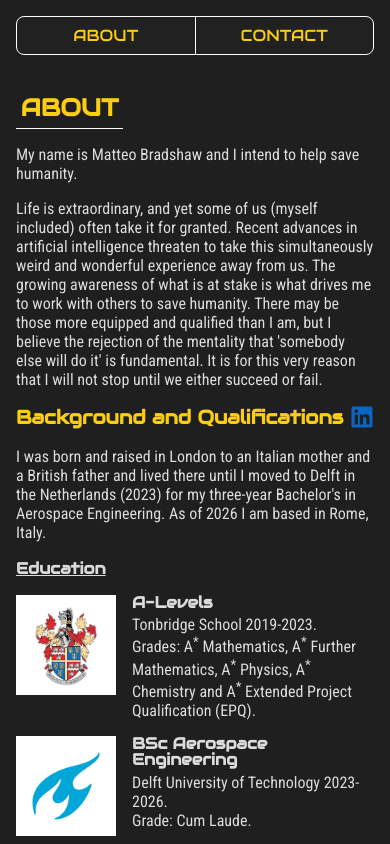
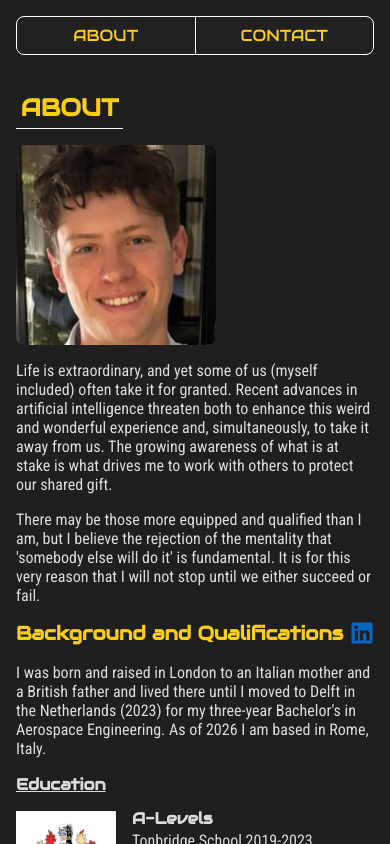
Before and after one commit to Nullity75/matteobradshaw.github.io, a React (Vite) app: page / in a window 390 px wide. Shown: the top 844 px of the page. Built offline with nearby package versions, Linux system fonts and the light colour scheme.

Commit message:
Improved About Page

```diff
--- a/src/pages/About.css
+++ b/src/pages/About.css
@@ -38,3 +38,17 @@
     width: 90%;
     height: 90%;
 }
+
+.profile-photo {
+    float: left;
+    width: 200px;
+    margin: 0 24px 16px 0;
+    border-radius: 8px;
+}
+
+@media (max-width: 635px) {
+  .profile-photo{
+    float: none;
+    display: block;
+  }
+}
--- a/src/pages/About.jsx
+++ b/src/pages/About.jsx
@@ -10,6 +10,7 @@
 import javascriptIcon from '../images/javascript.svg';
 import html5Logo from '../images/HTML5_logo_and_wordmark.svg.webp';
 import css3Logo from '../images/CSS3_logo_and_wordmark.svg.webp';
+import mePhoto from '../images/Me.jpeg'
 
 const education = [
     {
@@ -93,8 +94,11 @@
     return (
     <div>
         <h1>ABOUT</h1>
-        <p>My name is Matteo Bradshaw and I intend to help save humanity.</p>
-        <p>Life is extraordinary, and yet some of us (myself included) often take it for granted. Recent advances in artificial intelligence threaten to take this simultaneously weird and wonderful experience away from us. The growing awareness of what is at stake is what drives me to work with others to save humanity. There may be those more equipped and qualified than I am, but I believe the rejection of the mentality that 'somebody else will do it' is fundamental. It is for this very reason that I will not stop until we either succeed or fail.</p>
+
+        <img src = {mePhoto} alt = "Me" class = "profile-photo"></img>
+
+        <p>Life is extraordinary, and yet some of us (myself included) often take it for granted. Recent advances in artificial intelligence threaten both to enhance this weird and wonderful experience and, simultaneously, to take it away from us. The growing awareness of what is at stake is what drives me to work with others to protect our shared gift. </p>
+        <p>There may be those more equipped and qualified than I am, but I believe the rejection of the mentality that 'somebody else will do it' is fundamental. It is for this very reason that I will not stop until we either succeed or fail.</p>
 
         <h2>
             Background and Qualifications {' '}
```
Also changed, not shown: src/images/Me.jpeg (added).
